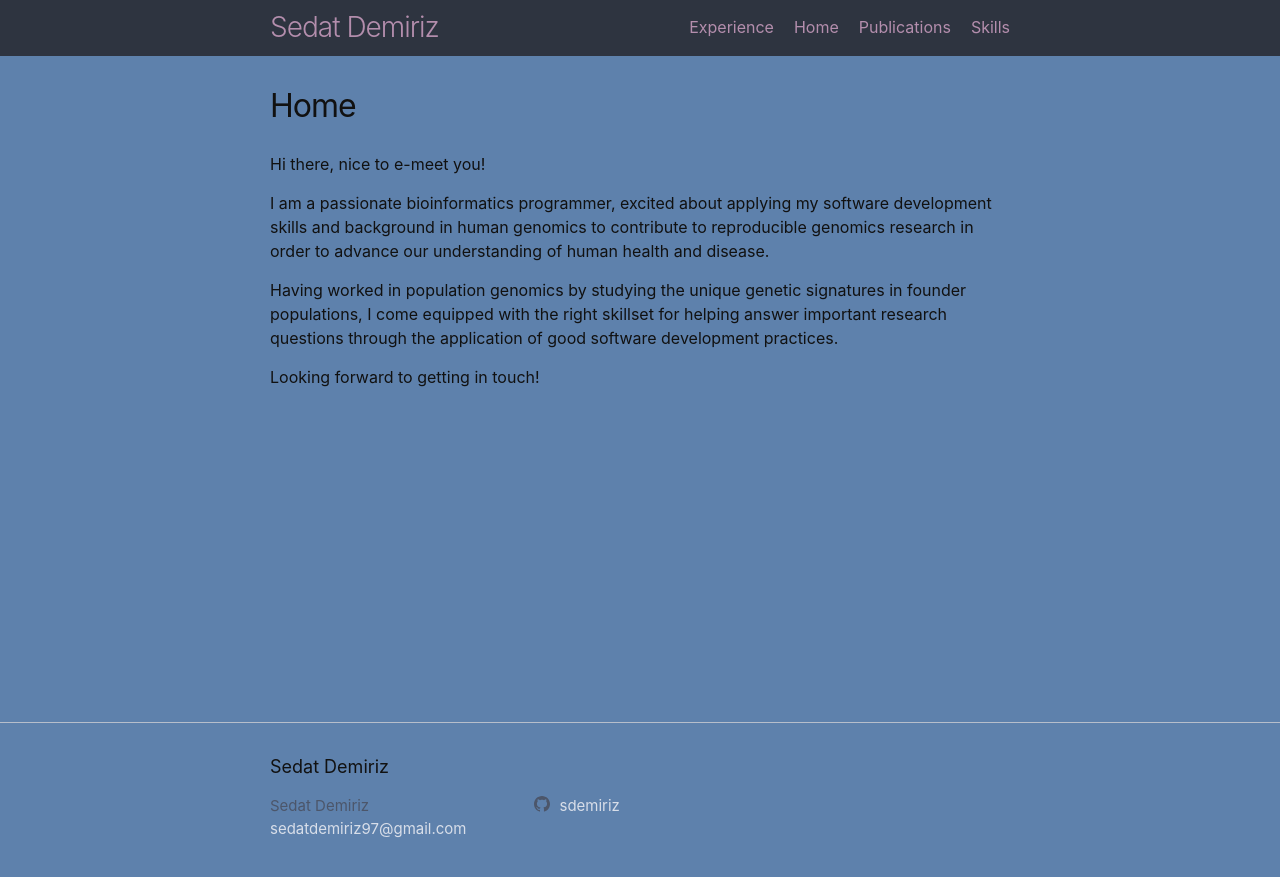
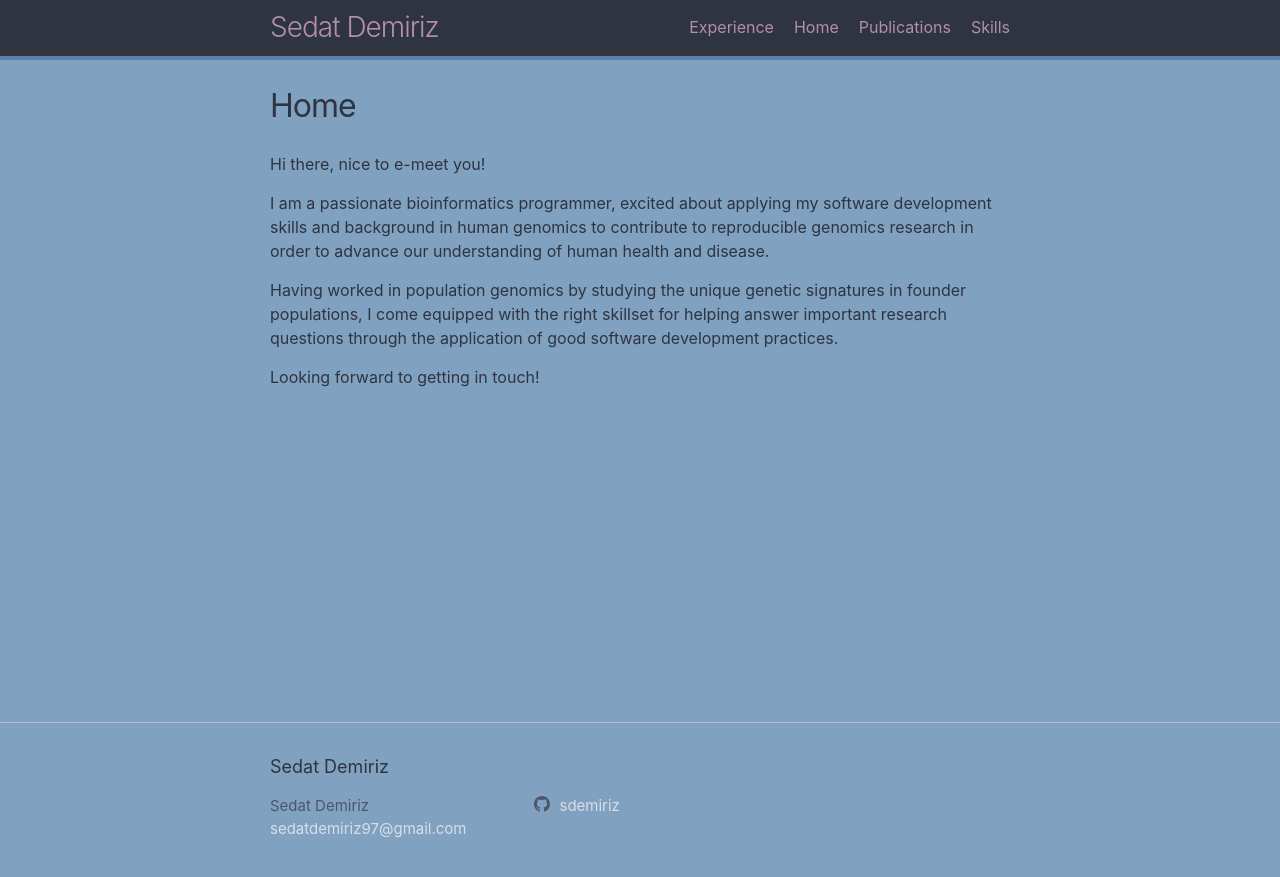
Before and after one commit to sdemiriz/sdemiriz.github.io, a Jekyll site: the page built from home.html, in a window 1280 px wide. Shown: the top 877 px of the page. Built offline with Jekyll 4.4.1, drawn with Linux system fonts in a browser that asks for light colours.

Commit message:
feat: theming pass on overall theme

```diff
--- a/_sass/minima.scss
+++ b/_sass/minima.scss
@@ -10,8 +10,8 @@
 
 $spacing-unit: 30px !default;
 
-$text-color: #111 !default;
-$background-color: #5e81ac !default;
+$text-color: #2e3440 !default;
+$background-color: #81a1c1 !default;
 $brand-color: #d8dee9 !default;
 
 $grey-color: #4c566a !default;
```
